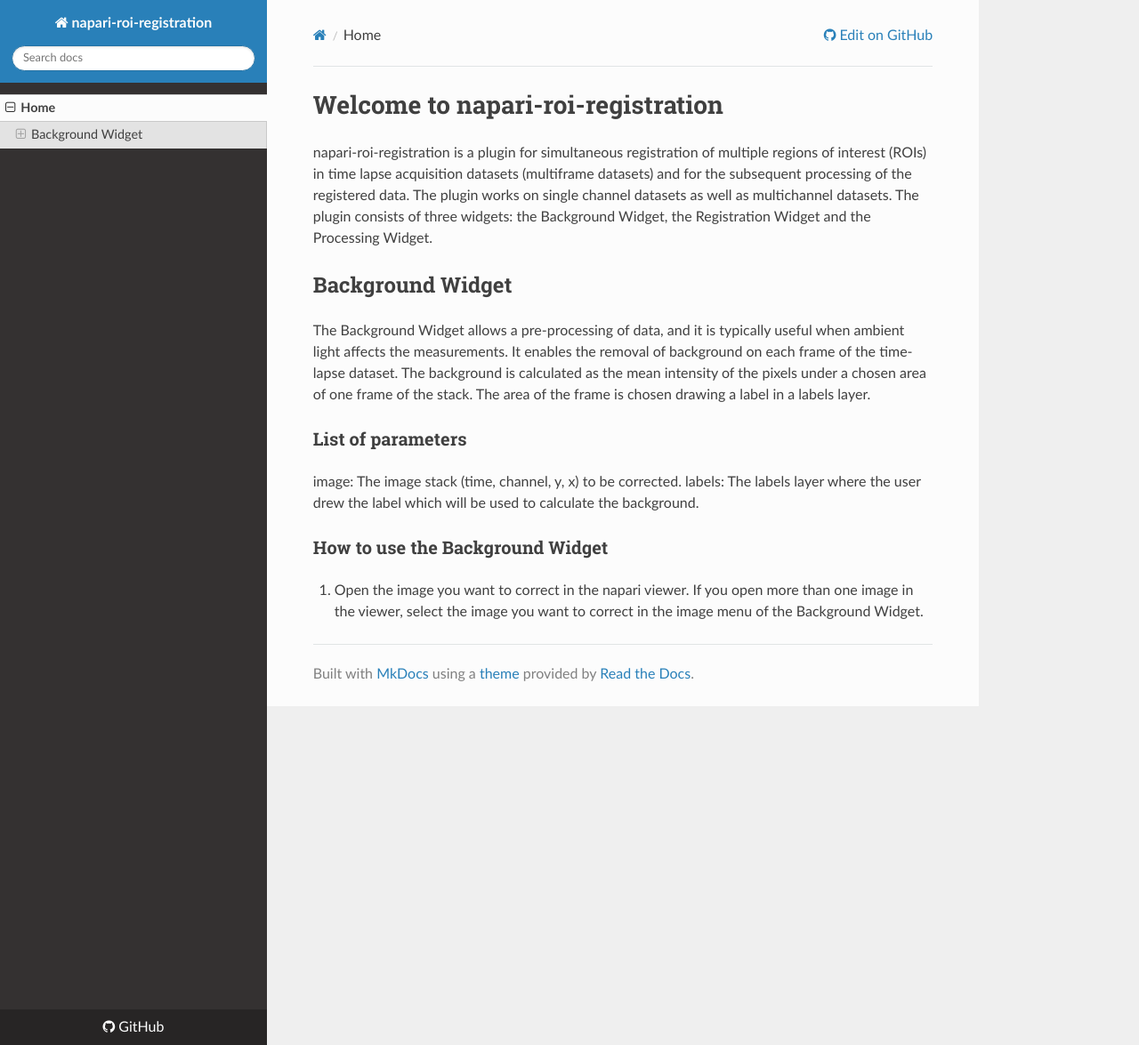
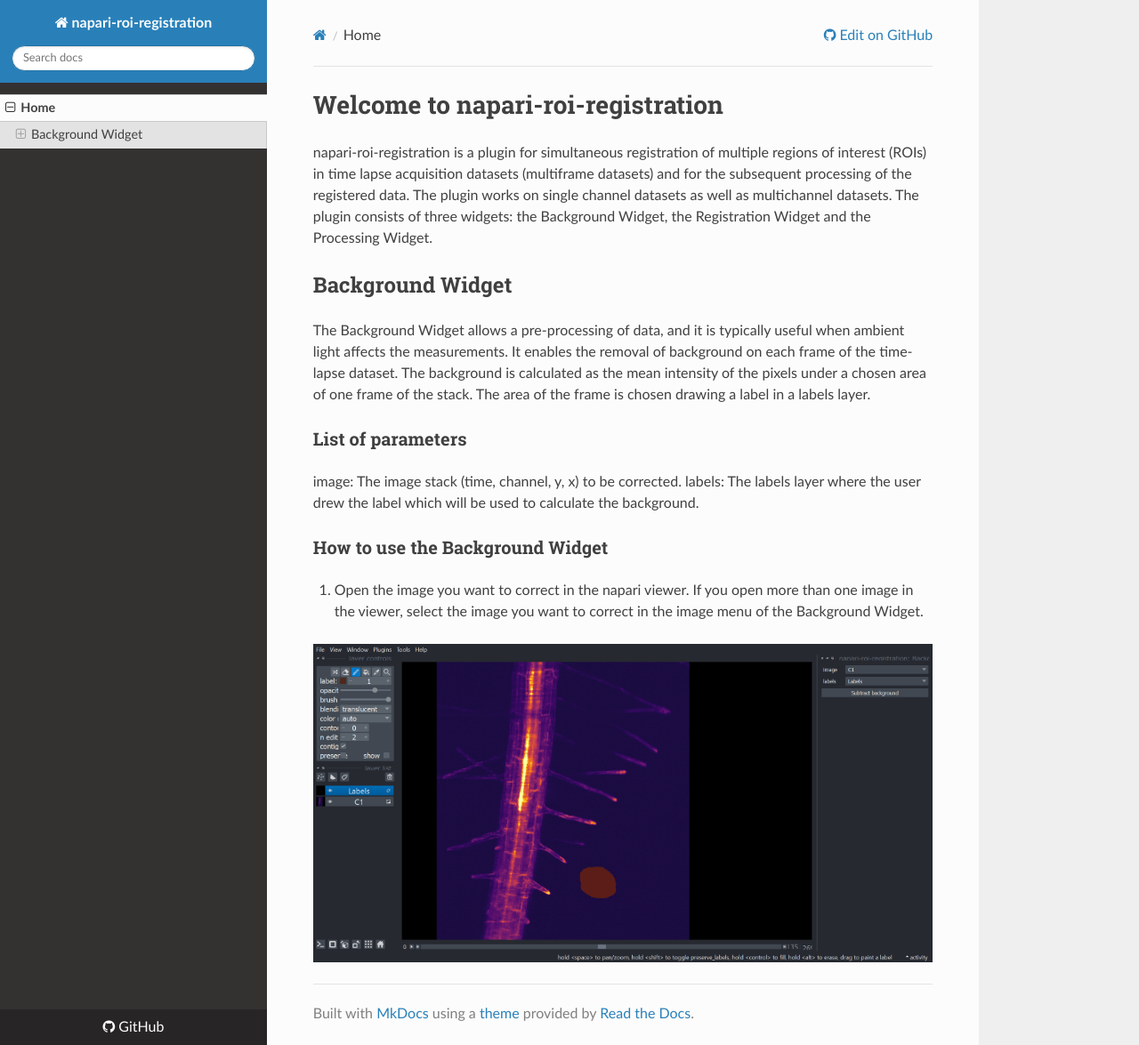
Before and after one commit to GiorgiaTortora/napari-roi-registration, an MkDocs documentation site: the page built from docs/index.md, in a window 1280 px wide and 1175 px high. Shown: the whole window at 89% size. Built offline with MkDocs 1.6.1, drawn with Linux system fonts in a browser that asks for light colours; nearby versions of some CDN libraries; old or Windows-style settings are respelled for this version of MkDocs.

Commit message:
testing new documentation

```diff
--- a/docs/index.md
+++ b/docs/index.md
@@ -15,3 +15,5 @@
 ### How to use the Background Widget
 
 1. Open the image you want to correct in the napari viewer. If you open more than one image in the viewer, select the image you want to correct in the image menu of the Background Widget.
+
+![raw](https://github.com/GiorgiaTortora/napari-roi-registration/blob/main/images/background.png)
```
